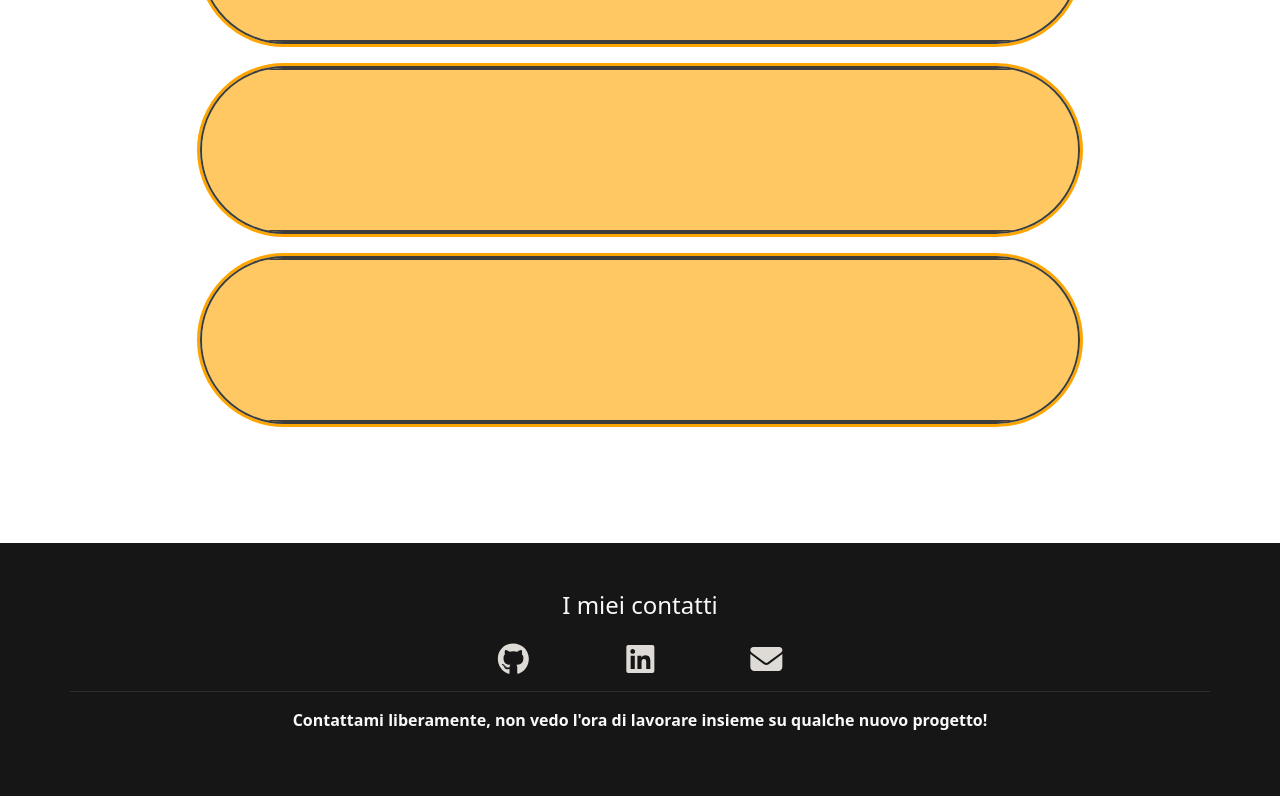
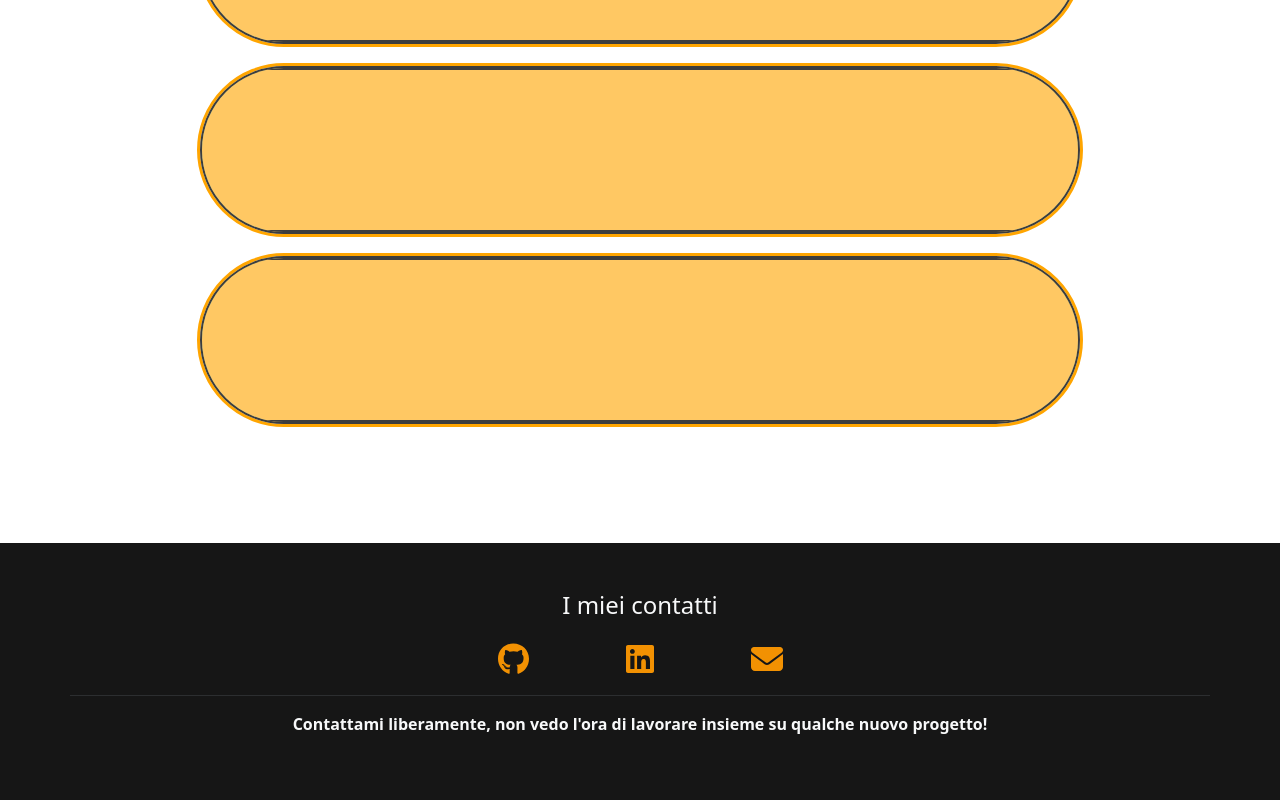
Before and after one commit to LorenzoNicco/LorenzoNicco.github.io, a Vue app: page / in a window 1280 px wide. Shown: the part 2166-2966 px from the top of the page. Built offline with nearby package versions, Linux system fonts and the light colour scheme.

Commit message:
add pulsanti contatti in footer

```diff
--- a/src/components/AppFooter.vue
+++ b/src/components/AppFooter.vue
@@ -19,11 +19,17 @@
 
                 <div class="col-12 col-md-4 offset-md-4 my-3">
                     <div class="row justify-content-between">
-                        <font-awesome-icon class="social-icons col" icon="fa-brands fa-github" />
+                        <a href="https://github.com/LorenzoNicco" class="col-4 text-center">
+                            <font-awesome-icon class="social-icons col" icon="fa-brands fa-github" />
+                        </a>
 
-                        <font-awesome-icon class="social-icons col" icon="fa-brands fa-linkedin" />
+                        <a href="http://www.linkedin.com/in/lorenzoniccolai" class="col-4 text-center">
+                            <font-awesome-icon class="social-icons col" icon="fa-brands fa-linkedin" />
+                        </a>
 
-                        <font-awesome-icon class="social-icons col" icon="fa-solid fa-envelope" />
+                        <a href="mailto:lorenzoniccolai91@gmail.com" class="col-4 text-center">
+                            <font-awesome-icon class="social-icons col" icon="fa-solid fa-envelope" />
+                        </a>
                     </div>
                 </div>
 
```
